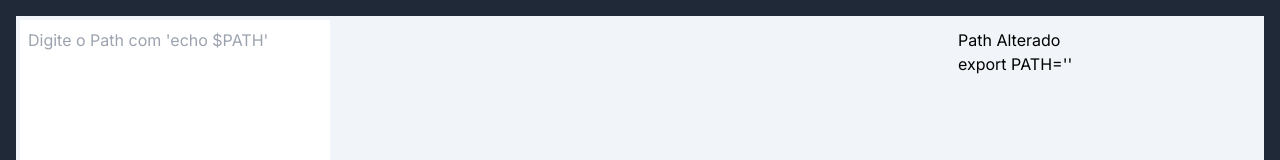
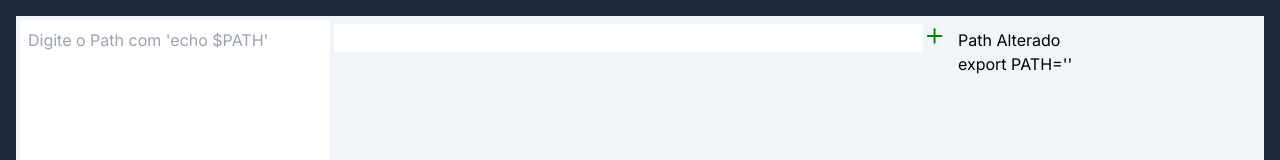
Before and after one commit to EduardMaster/linux-path-editor, a Next.js app: page / in a window 1280 px wide. Shown: the top 160 px of the page. Built offline with nearby package versions, Linux system fonts and the light colour scheme.

Commit message:
add icons and add option

```diff
--- a/package.json
+++ b/package.json
@@ -17,6 +17,7 @@
     "postcss": "8.4.28",
     "react": "18.2.0",
     "react-dom": "18.2.0",
+    "react-feather": "^2.0.10",
     "tailwindcss": "3.3.3",
     "typescript": "5.1.6"
   }
--- a/src/components/PathEditor.tsx
+++ b/src/components/PathEditor.tsx
@@ -1,31 +1,51 @@
 "use client"
-import { useEffect, useState } from "react"
-
+import { useEffect, useRef, useState } from "react"
+import { Trash, Plus } from 'react-feather';
 export default function PathEditor() {
   const [originalPath, setOriginalPath] = useState('')
   const [allPath, setAllPath] = useState('')
-  const pathSplitted = allPath.includes(":") ? allPath.split(":") ?? [] : []
+  const inputRef = useRef<HTMLInputElement>(null)
+  const pathSplitted = allPath.includes(":") ? allPath.split(":") ?? [] : allPath.length > 0 ? [allPath] : []
   const handleRemoveItem = (item: string) => {
     const newPath = pathSplitted.filter(loopItem => loopItem != item)
       .join(":")
     setAllPath(newPath)
   }
-  let newItemIndex = 0;
+  const handleAddNewPath = () => {
+    const text = inputRef.current?.value ?? "";
+    if (text.length == 0) {
+      return;
+    }
+    pathSplitted.push(text)
+    setAllPath(pathSplitted.join(":"))
+    if (inputRef.current) {
+      inputRef.current.value = ''
+      inputRef.current?.focus()
+    }
+
+  }
+
   useEffect(() => {
     setAllPath(originalPath)
   }, [originalPath])
+  let newItemIndex = 0;
   return <div className="flex justify-center w-full p-1  bg-slate-100 flex-row">
     <textarea placeholder="Digite o Path com 'echo $PATH'"
       value={originalPath} className="w-1/4 p-2 "
       onChange={(e) => { setOriginalPath(e.target.value ?? '') }} />
     <div className="w-1/2 h-full overflow-y-auto">
+      <div key={"new-item-to-path"} className="p-1 flex flex-row w-full justify-between">
+        <input ref={inputRef} type="text" className="w-full" />
+        <Plus className="cursor-pointer mb-1" color="green" onClick={handleAddNewPath} />
+      </div>
+
       {pathSplitted.map(item => {
         newItemIndex++;
-        return <div key={item + newItemIndex} className="p-1 flex flex-row w-full justify-between">
+        return <div key={item + newItemIndex} className="p-1 cursor-move flex flex-row w-full justify-between">
           <p className="w-auto">
             ({newItemIndex}) {item}
           </p>
-          <button onClick={() => handleRemoveItem(item)} className="w-auto">Remover</button>
+          <Trash color="red" className="w-auto cursor-pointer mb-1" onClick={() => handleRemoveItem(item)} />
         </div>
       })}
     </div>
```
Also changed, not shown: 1 other file (tests, documents, lock files or other folders).
